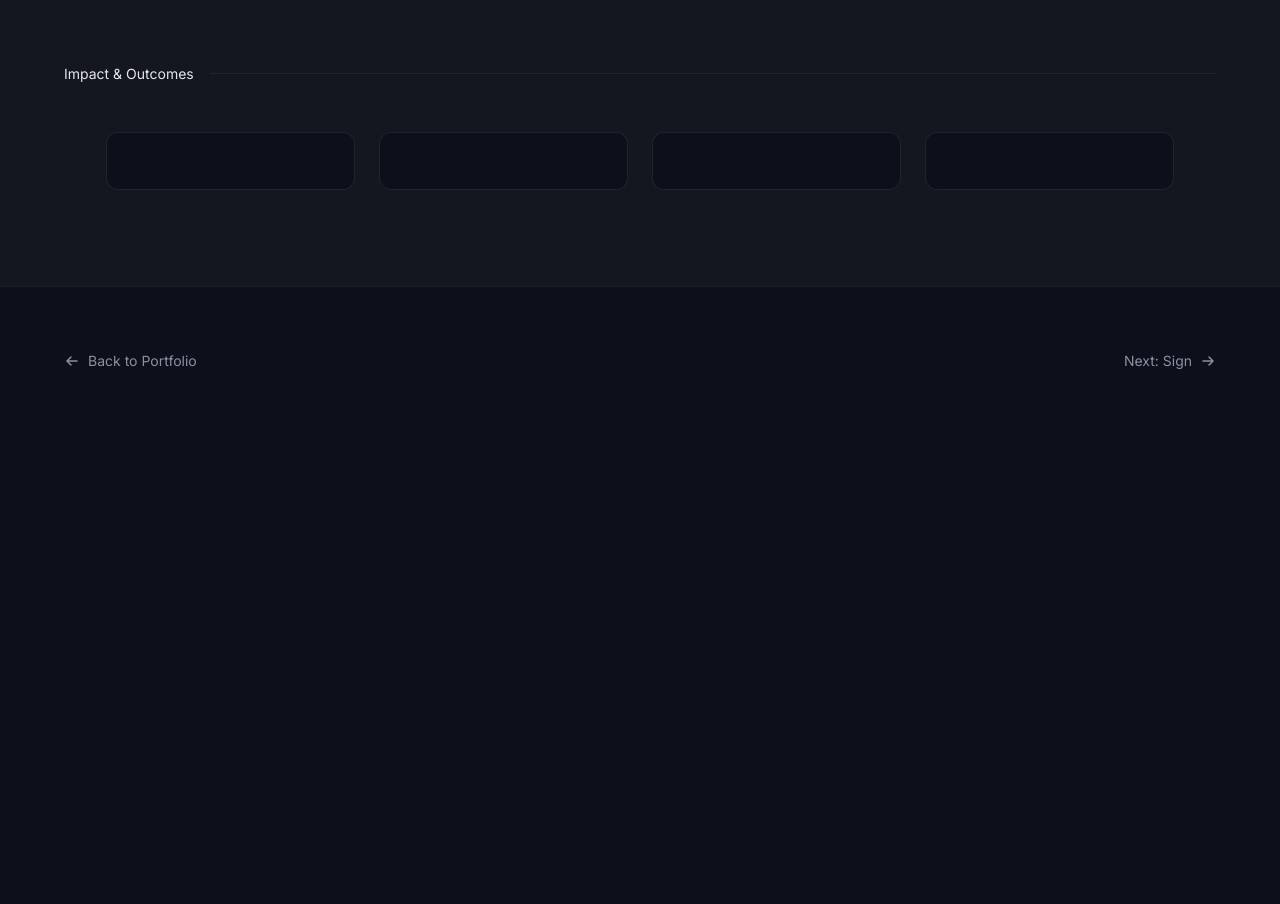
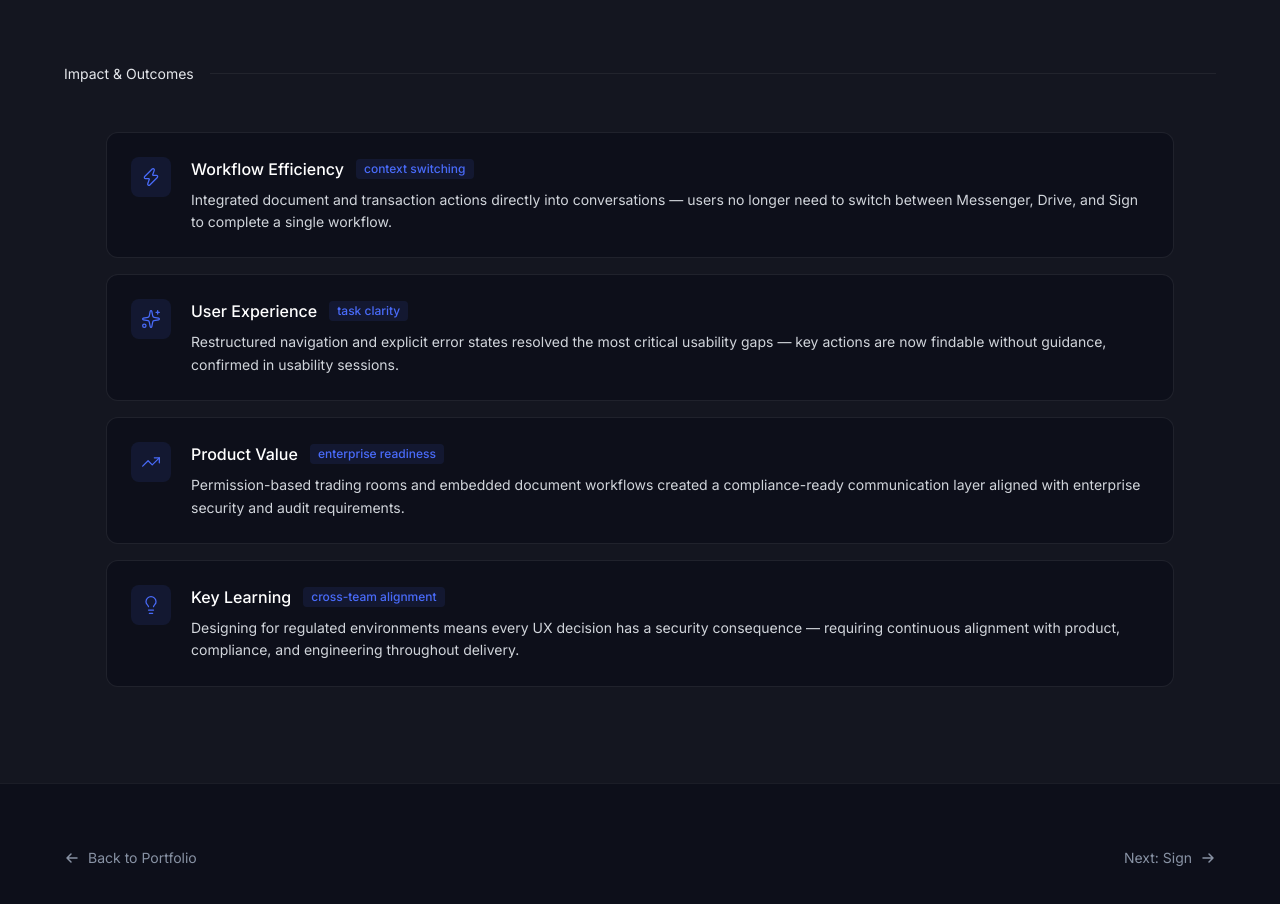
Before and after one commit to AlonaRyzhenko/alyona-portfolio, a Next.js app: page /work/messenger in a window 1280 px wide. Shown: the part 10900-11804 px from the top of the page. Before the commit the page ends 11335 px from the top, so only its background shows below. Built offline with nearby package versions, Linux system fonts and the light colour scheme.

Commit message:
Impact section: qualitative outcome cards with badges and key learning

```diff
--- a/app/work/messenger/MessengerCaseStudy.tsx
+++ b/app/work/messenger/MessengerCaseStudy.tsx
@@ -771,22 +771,29 @@ export default function MessengerCaseStudy() {
               initial="hidden"
               whileInView="show"
               viewport={{ once: true, margin: "-80px" }}
-              className="grid sm:grid-cols-2 lg:grid-cols-4 gap-6"
+              className="flex flex-col gap-4"
             >
-              {impacts.map((item) => (
+              {impacts.map((item) => {
+                const Icon = item.icon;
+                return (
                   <motion.div
-                  key={item.label}
+                    key={item.title}
                     variants={fadeUp}
-                  className="p-6 rounded-xl bg-bg border border-white/[0.08] text-center"
+                    className="p-6 rounded-xl bg-bg border border-white/[0.08] flex items-start gap-5"
                   >
-                  <div className="text-4xl font-bold text-accent mb-2">
-                    {item.value}
+                    <span className="w-10 h-10 rounded-lg bg-accent/10 flex items-center justify-center flex-shrink-0">
+                      <Icon className="w-5 h-5 text-accent" strokeWidth={1.5} />
+                    </span>
+                    <div className="flex flex-col gap-2 flex-1">
+                      <div className="flex items-center gap-3 flex-wrap">
+                        <h3 className="text-white text-base font-medium">{item.title}</h3>
+                        <span className="px-2 py-0.5 rounded text-xs bg-accent/10 text-accent font-medium">{item.badge}</span>
                       </div>
-                  <div className="text-[#8892a4] text-sm leading-[1.4]">
-                    {item.label}
+                      <p className="text-[#D1D5DB] text-sm leading-[1.6]">{item.text}</p>
                     </div>
                   </motion.div>
-              ))}
+                );
+              })}
             </motion.div>
           </div>
         </div>
```
Lines whose indentation alone changed are shown as unchanged.
